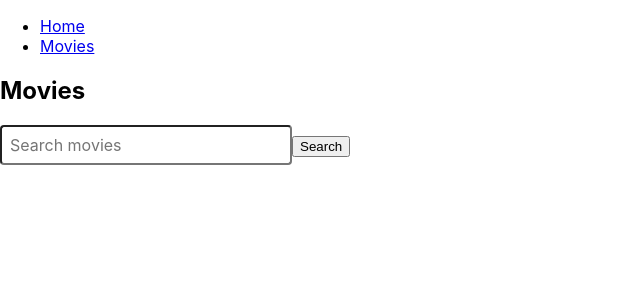
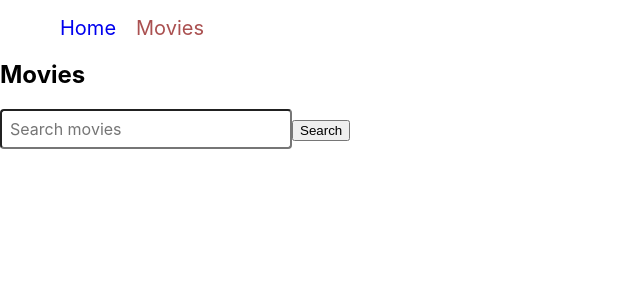
Before and after one commit to SeregikPro/goit-react-hw-05-movies, a React (Create React App) app: page /goit-react-hw-05-movies/movies in a window 1280 px wide. Shown: the top 300 px of the page, without its empty margins (0-640 px from the left). Built offline with nearby package versions, Linux system fonts and the light colour scheme.

Commit message:
add styles to AppBar

```diff
--- a/src/components/Navigation/Navigation.jsx
+++ b/src/components/Navigation/Navigation.jsx
@@ -1,17 +1,18 @@
-import { NavLink } from 'react-router-dom';
+import Box from 'components/Box';
+import { List, Navlink } from './Navigation.styled';
 
 const Navigation = () => {
   return (
-    <nav>
-      <ul>
+    <Box as="nav">
+      <List>
         <li>
-          <NavLink to="/">Home</NavLink>
+          <Navlink to="/">Home</Navlink>
         </li>
         <li>
-          <NavLink to="/movies">Movies</NavLink>
+          <Navlink to="/movies">Movies</Navlink>
         </li>
-      </ul>
-    </nav>
+      </List>
+    </Box>
   );
 };
 
--- /dev/null
+++ b/src/components/Navigation/Navigation.styled.js
@@ -0,0 +1,23 @@
+import styled from 'styled-components';
+import { NavLink } from 'react-router-dom';
+
+export const List = styled.ul`
+  display: flex;
+  list-style: none;
+`;
+
+export const Navlink = styled(NavLink)`
+  text-decoration: none;
+  font-size: 20px;
+  margin-left: 20px;
+
+  cursor: pointer;
+
+  &.active {
+    color: #aa5050;
+  }
+
+  :hover {
+    color: #aa5050;
+  }
+`;
```
Also changed, not shown: src/components/Layout/Layout.styled.js (added, +36 -0 lines).
